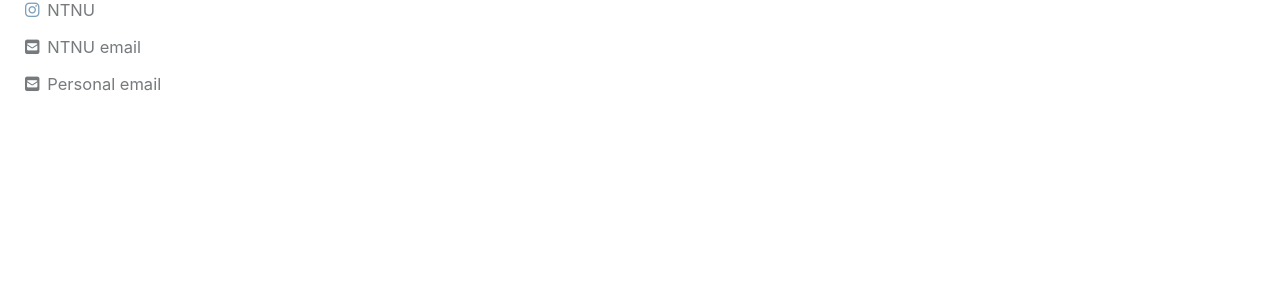
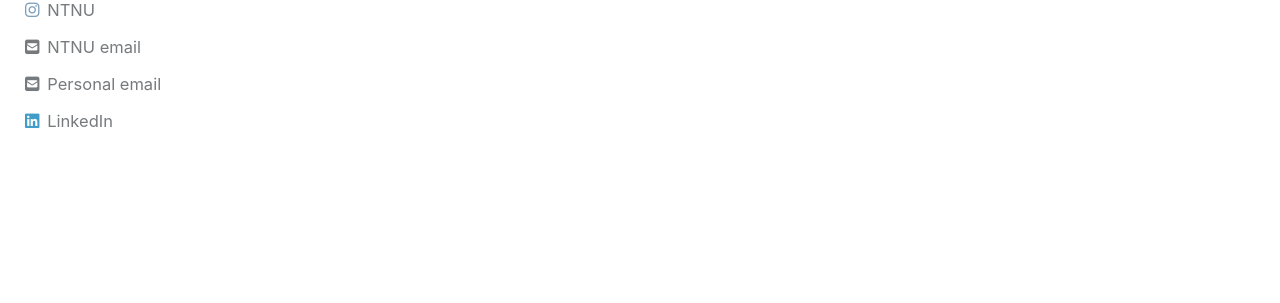
Before and after one commit to VeroniMattia/VeroniMattia.github.io, a Jekyll site: the page built from index.html, in a window 1280 px wide. Shown: the part 553-856 px from the top of the page. Built offline with Jekyll 4.4.1, drawn with Linux system fonts in a browser that asks for light colours; cached includes are drawn as plain includes; nearby versions of some CDN libraries; the list of posts is cut into pages by our own code.

Commit message:
link to Linkedin page2

```diff
--- a/_config.yml
+++ b/_config.yml
@@ -111,7 +111,8 @@ author:
   avatar           : "/images/profile.jpg"
   bio              : "PhD student in cryptography, enthusiastic teacher, reliable co-worker."
   location         : "Trondheim, Norway"
-  email            : "matthewveroni90@gmail.com"
+  email            : "mailto:matthewveroni90@gmail.com"
+  linkedin         : "https://www.linkedin.com/in/mattia-veroni-766a0a160/"
   links:
     - label: "Website"
       icon: "fas fa-fw fa-link"
```
